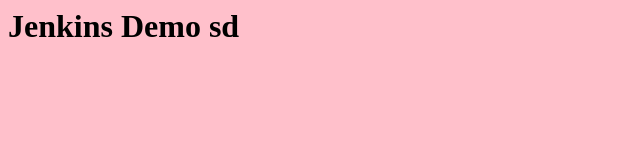
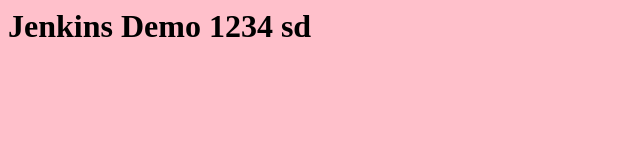
Before and after one commit to dividd/index.html, a plain HTML site: page index.html in a window 1280 px wide. Shown: the whole page, without its empty margins (0-640 px from the left). Drawn offline with Linux system fonts and the light colour scheme.

Commit message:
Update index.html

```diff
--- a/index.html
+++ b/index.html
@@ -1,5 +1,5 @@
 <html>
 <body bgcolor="pink">
-<h1> Jenkins Demo sd </h1>
+<h1> Jenkins Demo 1234 sd </h1>
 </body>
 </html>
```
